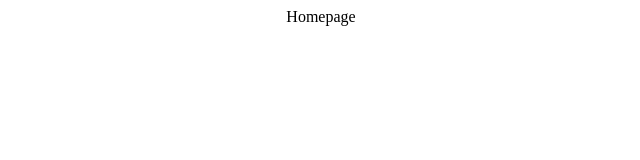
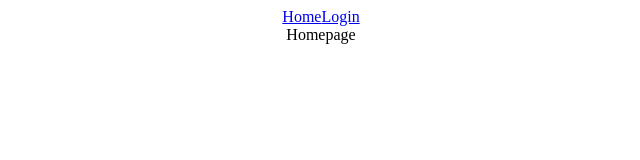
Before and after one commit to Roeck/PracMedia, a React (Create React App) app: page / in a window 1280 px wide. Shown: the top 160 px of the page, without its empty margins (319-959 px from the left). Built offline with nearby package versions, Linux system fonts and the light colour scheme.

Commit message:
Initial routing

```diff
--- a/src/App.tsx
+++ b/src/App.tsx
@@ -3,11 +3,13 @@
 import './App.css';
 import { Main } from './pages/main';
 import { Login } from './pages/login';
+import { Navbar } from './components/Navbar'
 
 function App() {
   return (
     <div className="App">
       <Router>
+        <Navbar />
         <Routes>
           <Route path="/" element={<Main />} />
           <Route path="/login" element={<Login />} />
--- /dev/null
+++ b/src/components/Navbar.tsx
@@ -0,0 +1,10 @@
+import { Link } from 'react-router-dom'
+
+export const Navbar = () => {
+    return (
+        <div>
+            <Link to="/">Home</Link>
+            <Link to="/login">Login</Link>
+        </div>
+    )
+}
```
